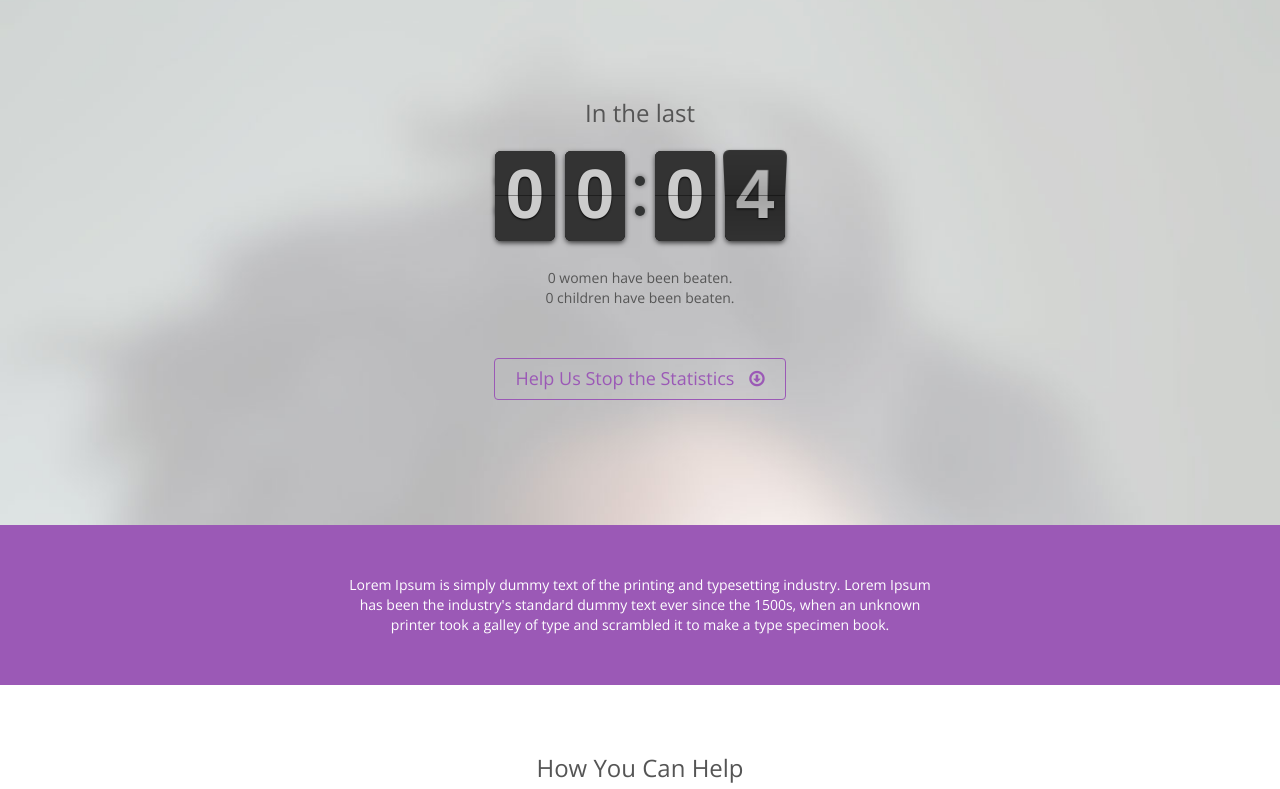
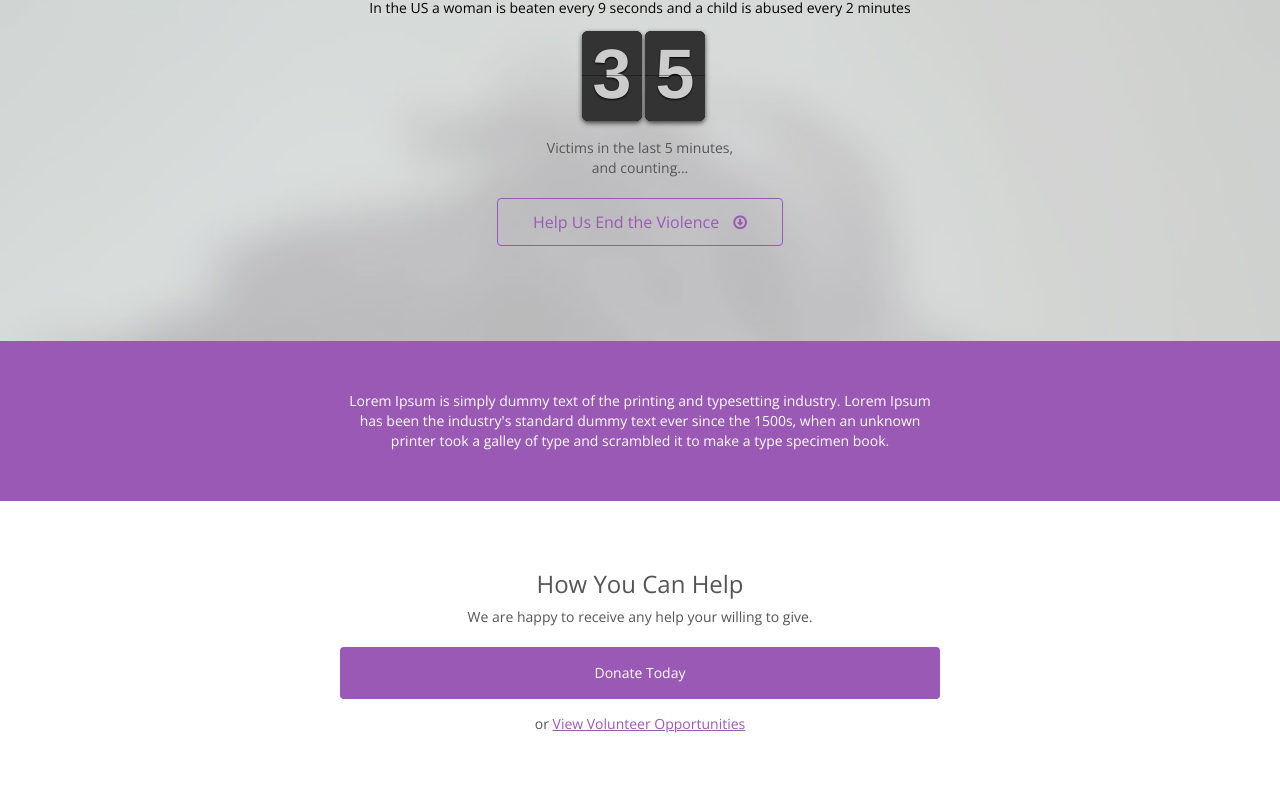
Before and after one commit to open-indy/julian-center-mobile, a website: page src/index.html in a window 1280 px wide. Shown: the part 105-894 px from the top of the page. Drawn offline with nearby package versions, Linux system fonts and the light colour scheme; files that its build step writes are made by us from their sources.

Commit message:
counter work

```diff
--- a/src/css/main.scss
+++ b/src/css/main.scss
@@ -41,25 +41,55 @@ a {
 //header
 .main-header {
   position: absolute;
-  top: 0;
+  top: 5px;
   left: 0;
   width: 100%;
-  background: rgba(255,255,255,.45);
   padding: 10px 0;
   z-index: 100;
   .main-logo {
     display: block;
-    max-height: 65px;
+    max-height: 80px;
+    max-width: 90%;
     margin: 0 auto;
   }
 }
 
 // masthead
 .masthead {
-  padding: 185px 0 125px;
+  padding: 95px 0 95px;
   text-align: center;
-  background: url(../img/woman1.jpg) no-repeat top center;
+  background: url('../img/woman1.jpg') no-repeat top center;
   background-size: cover;
+
+  .counter-wrapper {
+    .counter-title {
+      font-size: 24px;
+      font-weight: bold;
+      margin-bottom: -20px;
+    }
+  }
+
+  .counter-footer {
+    position: relative;
+    top: -10px;
+  }
+
+  h3 {
+    font-weight: lighter;
+    font-size: 30px;
+    margin-bottom: -5px;
+    display: inline-block;
+    border-bottom: 1px solid gray;
+  }
+
+  h4 {
+    font-size: 14px;
+    line-height: 16px;
+    color: black;
+    margin-bottom: -10px;
+    font-weight: 300;
+  }
+
   .clock-list {
     padding: 0;
     margin: 20px 0 50px;
@@ -68,13 +98,14 @@ a {
     }
   }
   .ghost-btn {
-    padding: 10px 20px;
+    padding: 15px 35px;
     display: inline-block;
     margin: 0 auto;
-    color: $purple;
-    border: 1px solid $purple;
+    color: #9B59B6;
+    border: 1px solid #9B59B6;
     border-radius: 4px;
     font-weight: 300;
+    font-size: 16px;
     i {
       margin-left: 10px;
     }
@@ -85,6 +116,10 @@ a {
 .flip-clock-wrapper {
   margin: 20px 0;
 }
+.flip.play {
+    margin-right: -2px;
+}
+
 .flip-clock-divider,
 .flip-clock-wrapper ul {
   display: inline-block;
--- a/src/index.html
+++ b/src/index.html
@@ -49,13 +49,20 @@
   <section class="masthead">
     <div class="container">
       <div class="row">
-        <h3>In the last</h3>
-        <h1 class="timer-clock"></h1>
-        <ul class="clock-list">
-          <li><span class="women-number">0</span> <span class="women-noun">women have</span> been beaten.</li>
-          <li><span class="child-number">0</span> <span class="child-noun">children have</span> been beaten.</li>
-        </ul>
-        <h4 class="ghost-btn">Help Us Stop the Statistics <i class="fa fa-arrow-circle-o-down"></i></h4>
+        <!-- <h3></h3> -->
+        <h4>In the US a woman is beaten every 9 seconds and a child is abused every 2 minutes</h4>
+
+        <div class="counter-wrapper">
+          <h1 class="counter"></h1>
+        </div>
+
+        <div class="counter-footer">
+          <p>Victims in the last 5 minutes, <br/>and counting...</p>
+        </div>
+
+      </div>
+      <div class="row">
+        <h4 class="ghost-btn">Help Us End the Violence <i class="fa fa-arrow-circle-o-down"></i></h4>
       </div>
     </div>
   </section>
@@ -87,18 +94,6 @@
     <p>&copy; 2015 The Julian Center. Site by <a href="http://www.indycivichack.com/">Open Indy Brigade</a>.
   </footer>
 
-  <nav id="fixed-menu">
-    <ul>
-      <li>Top</li>
-      <li>About Us</li>
-      <li>Donate</li>
-    </ul>
-  </nav>
-
-  <div id="menu-btn">
-    <i class="fa fa-heart"></i>
-  </div>
-
   <!-- scripts -->
   <script src="https://ajax.googleapis.com/ajax/libs/jquery/2.1.3/jquery.min.js"></script>
   <script src="js/flipclock.min.js"></script>
--- a/src/js/main.js
+++ b/src/js/main.js
@@ -3,40 +3,25 @@
 
 $(document).ready(function(){
 
-  // init flip clock
-  $('.timer-clock').FlipClock({
-    clockFace: 'MinuteCounter',
-    callbacks: {
-      interval: function() {
-        checkVals();
-      }
-    }
+  var startMin = 5;
+  var womenSec = 9;
+  var childrenSec = 120;
+  var startWomen = parseInt((startMin * 60) / womenSec);
+  var startChildren = parseInt((startMin * 60) / childrenSec);
+  var startCount = startWomen + startChildren;
+
+  var clock = $('.counter').FlipClock(startCount, {
+    clockFace: 'Counter'
   });
 
-  // update flipper values
-  var i = 0;
-  var womanCount = 0;
-  var childCount = 0;
-  function checkVals() {
-    if ((i !== 0) && (i % 9 === 0)) {
-      womanCount++;
-      $('.women-number').html(womanCount);
-      if (womanCount === 1) {
-        $('.women-noun').html('woman has');
-      } else {
-        $('.women-noun').html('women have');
-      }
+  var sec = 1;
+  setInterval(function() {
+    if ((sec % childrenSec) == 0) {
+      clock.increment();
+    } else if ((sec % womenSec) == 0) {
+      clock.increment();
     }
-    if ((i !== 0) && (i % 120 === 0))  {
-      childCount++;
-      $('.child-number').html(childCount);
-      if (childCount === 1) {
-        $('.child-noun').html('child has');
-      } else {
-        $('.child-noun').html('children have');
-      }
-    }
-    i++;
-  }
 
+    sec++;
+  }, 1000);
 });
```
Also changed, not shown: dist/css/main.css, dist/index.html, dist/js/main.js, src/css/main.css (deleted).
